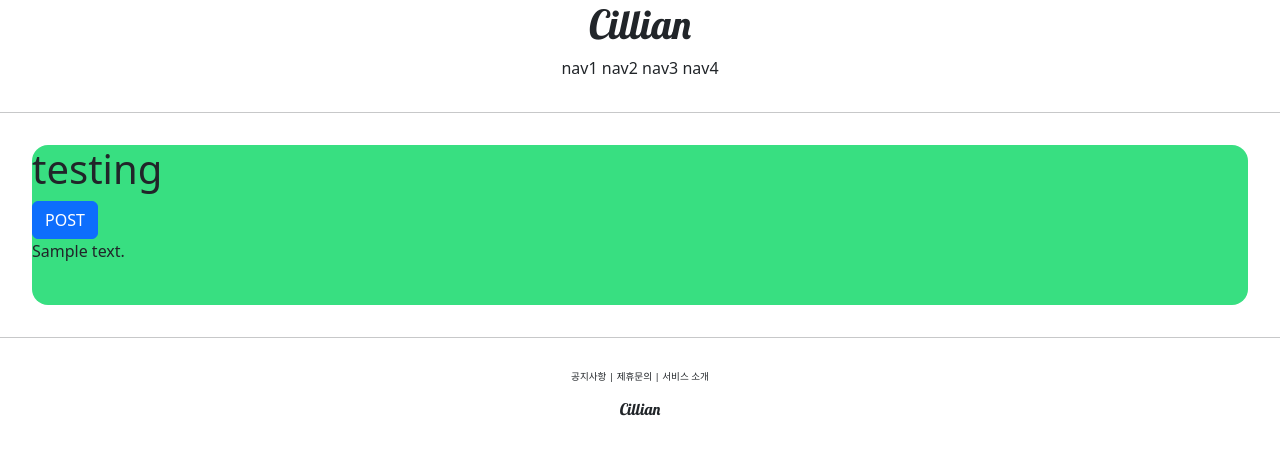
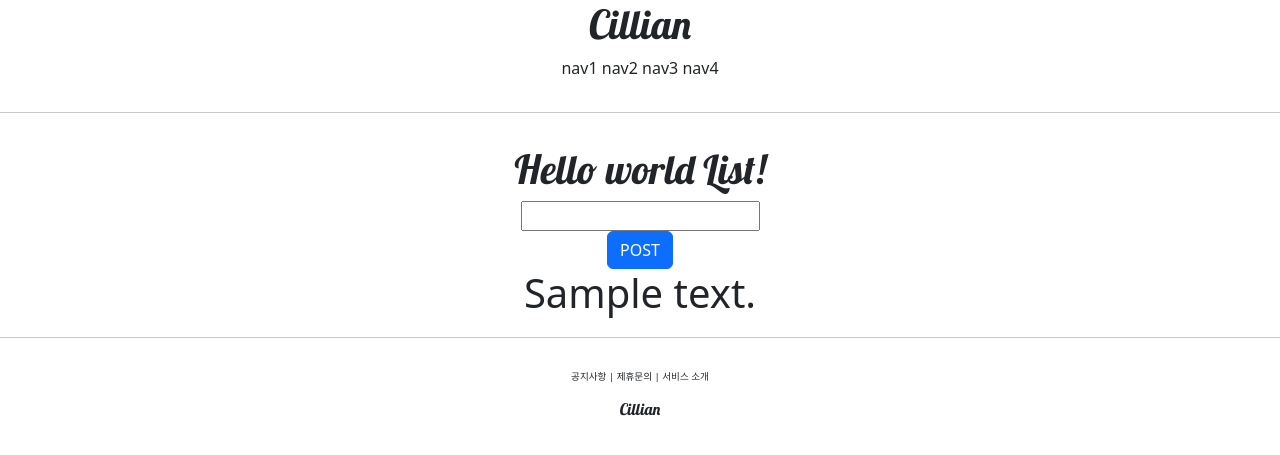
Before and after one commit to Cillian1225/pragmatic, a Django app: template accountapp/templates/accountapp/hello_world.html in a window 1280 px wide. Shown: the top 455 px of the page. Run offline with Django 4.2, Linux system fonts and the light colour scheme; the template is opened without the code that fills it: most values are stand-ins (such as "Sample title", 1, 10 or a date in 2020); parts of the project's set-up code (start-up, migrations or seed data) failed here and were passed over.

Commit message:
django course 17 commit

```diff
--- a/accountapp/templates/accountapp/hello_world.html
+++ b/accountapp/templates/accountapp/hello_world.html
@@ -1,13 +1,20 @@
 {% extends 'base.html'%}
 
 {% block content %}
-<div style="height: 10rem ; background-color: #38df81; border-radius:1rem; margin:2rem">
-    <h1>testing</h1>
+<div style="height: 10rem ;border-radius:1rem; margin:2rem ;text-align:center">
+    <h1 style="font-family: 'lobster',cursive">Hello world List!</h1>
 
-    <form action = "/account/hello_world/" method="post">
+    <form action = "/account/hello_world/" method="POST">
         {% csrf_token%}
+        <div>
+            <input type="text" name="hello_world_input">
+        </div>
         <input type="submit" class="btn btn-primary" value="POST">
     </form>
-    {{ text }}
+    {% if hello_world_output %}
+    <h1>
+        {{ hello_world_output.text }}
+    </h1>
+    {% endif %}
 </div>
 {% endblock %}
```
Also changed, not shown: accountapp/views.py (+10 -2 lines).
